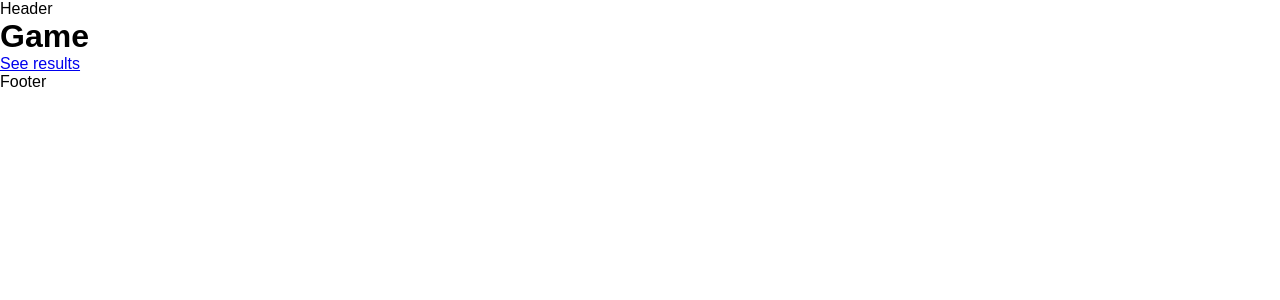
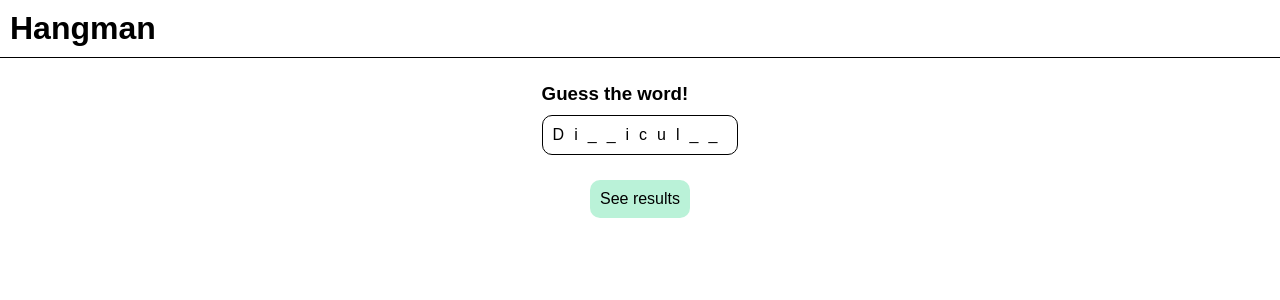
Before and after one commit to taktsoft-campus-talents/hangman-deluxe, a React (Vite) app: page /game in a window 1280 px wide. Shown: the top 300 px of the page. Built offline with nearby package versions, Linux system fonts and the light colour scheme.

Commit message:
add displayWord component, change styles

```diff
--- a/src/App.css
+++ b/src/App.css
@@ -0,0 +1,5 @@
+h1 {
+  margin-bottom: 15px;
+  padding: 10px;
+  border-bottom: 1px solid black;
+}
--- a/src/App.jsx
+++ b/src/App.jsx
@@ -4,11 +4,13 @@ import { Outlet } from "react-router";
 function App() {
   return (
     <>
-      <header>Header</header>
+      <header>
+        <h1>Hangman</h1>
+      </header>
       <main>
         <Outlet />
       </main>
-      <footer>Footer</footer>
+      <footer></footer>
     </>
   );
 }
--- /dev/null
+++ b/src/components/DisplayWord.css
@@ -0,0 +1,21 @@
+.word_container {
+  padding: 10px 20px;
+  width: fit-content;
+  margin: auto;
+}
+
+.word_container h3 {
+  margin-bottom: 10px;
+}
+
+.word_item {
+  border: 1px solid black;
+  border-radius: 10px;
+  padding: 10px;
+  text-align: center;
+  margin-bottom: 15px;
+}
+
+.word_item span {
+  margin-right: 10px;
+}
--- /dev/null
+++ b/src/components/DisplayWord.jsx
@@ -0,0 +1,29 @@
+import "./DisplayWord.css";
+
+function DisplayWord({ word = "Di??icul??" }) {
+  let result = [];
+
+  if (typeof word === "string") {
+    for (let letter of word) {
+      result.push(letter);
+    }
+  } else {
+    result = word;
+  }
+
+  console.log(result);
+
+  return (
+    <div className="word_container">
+      <h3>Guess the word!</h3>
+
+      <div className="word_item">
+        {result.map((item) => {
+          return item === "?" ? <span>_</span> : <span>{item}</span>;
+        })}
+      </div>
+    </div>
+  );
+}
+
+export default DisplayWord;
--- /dev/null
+++ b/src/pages/Game.css
@@ -0,0 +1,18 @@
+.game_section {
+  display: flex;
+  flex-direction: column;
+  justify-content: center;
+  align-items: center;
+}
+
+.game_section h1 {
+  align-self: flex-start;
+}
+
+.result_btn {
+  text-decoration: none;
+  padding: 10px;
+  border-radius: 10px;
+  background-color: #baf2d8;
+  color: black;
+}
--- a/src/pages/Game.jsx
+++ b/src/pages/Game.jsx
@@ -1,9 +1,15 @@
 import { Link } from "react-router";
+import DisplayWord from "../components/DisplayWord";
+import "./Game.css";
+
 export default function Game() {
   return (
-    <>
-      <h1>Game</h1>
-      <Link to="/result">See results</Link>
-    </>
+    <section className="game_section">
+      <DisplayWord></DisplayWord>
+
+      <Link to="/result" className="result_btn">
+        See results
+      </Link>
+    </section>
   );
 }
```
